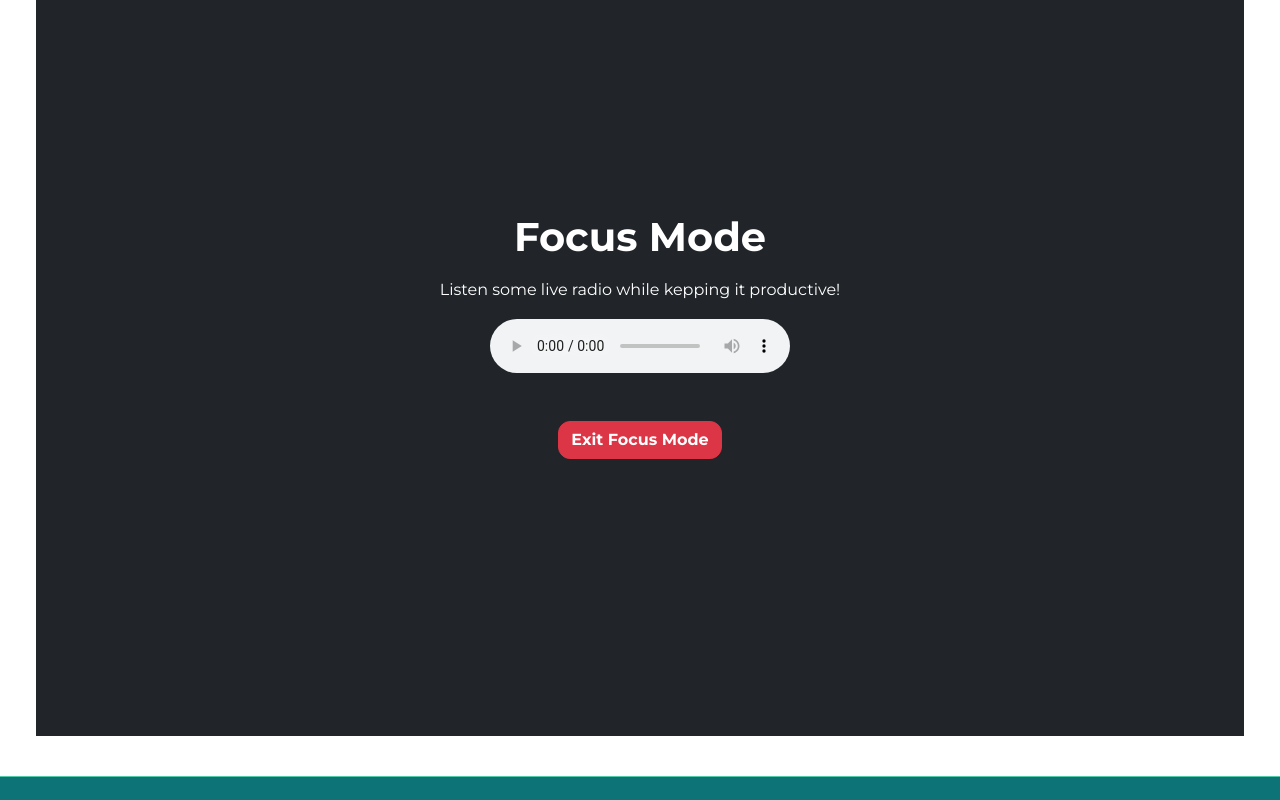
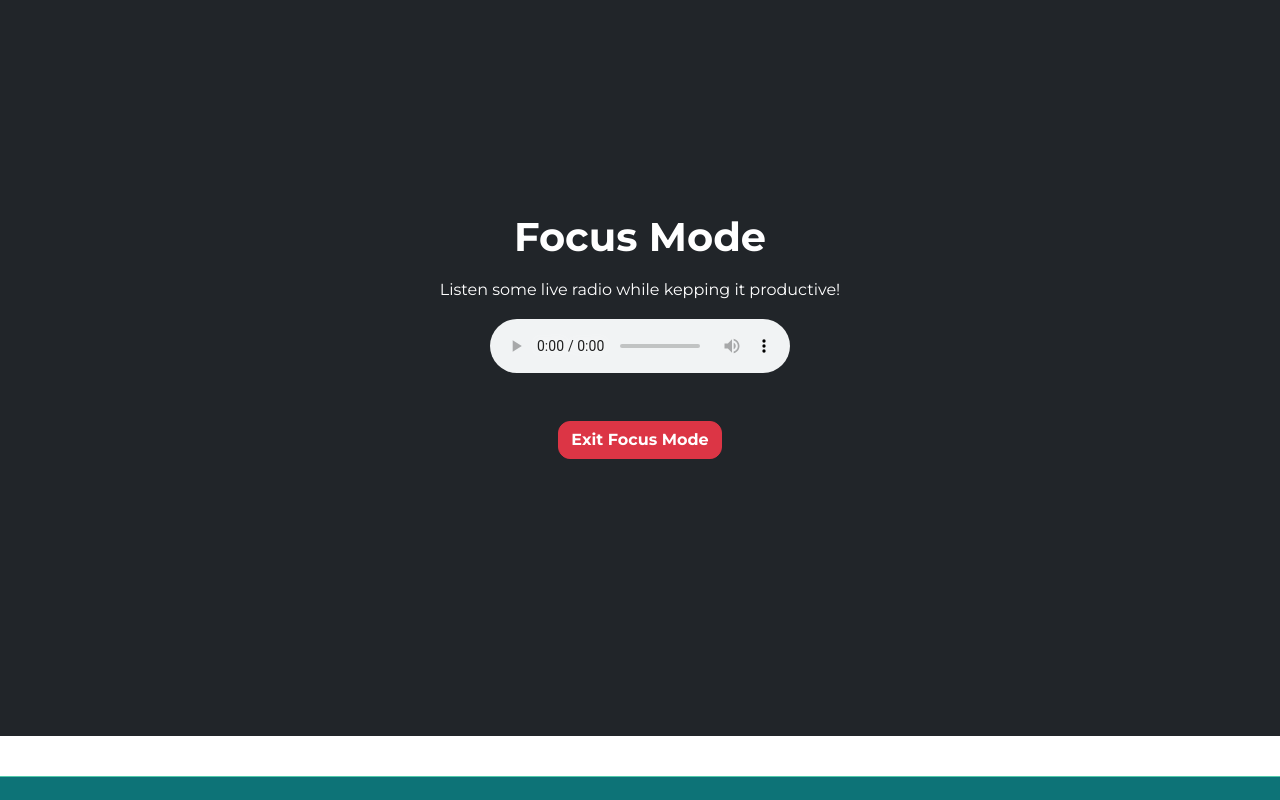
Before and after one commit to iawthanb/xot, a React (Create React App) app: page /timer in a window 1280 px wide. Both pictures are taken after a click on the button "Enter Focus Mode". Shown: the part 210-1010 px from the top of the page. Built offline with nearby package versions, Linux system fonts and the light colour scheme.

Commit message:
update focus mode

```diff
--- a/src/styles/App.scss
+++ b/src/styles/App.scss
@@ -190,6 +190,12 @@
 
 /* ------------------------------------------ */
 
+.focus-mode {
+  margin: 0 -3rem;
+}
+
+/* ------------------------------------------ */
+
 .page-not-found {
   display: flex;
   justify-content: center;
```
